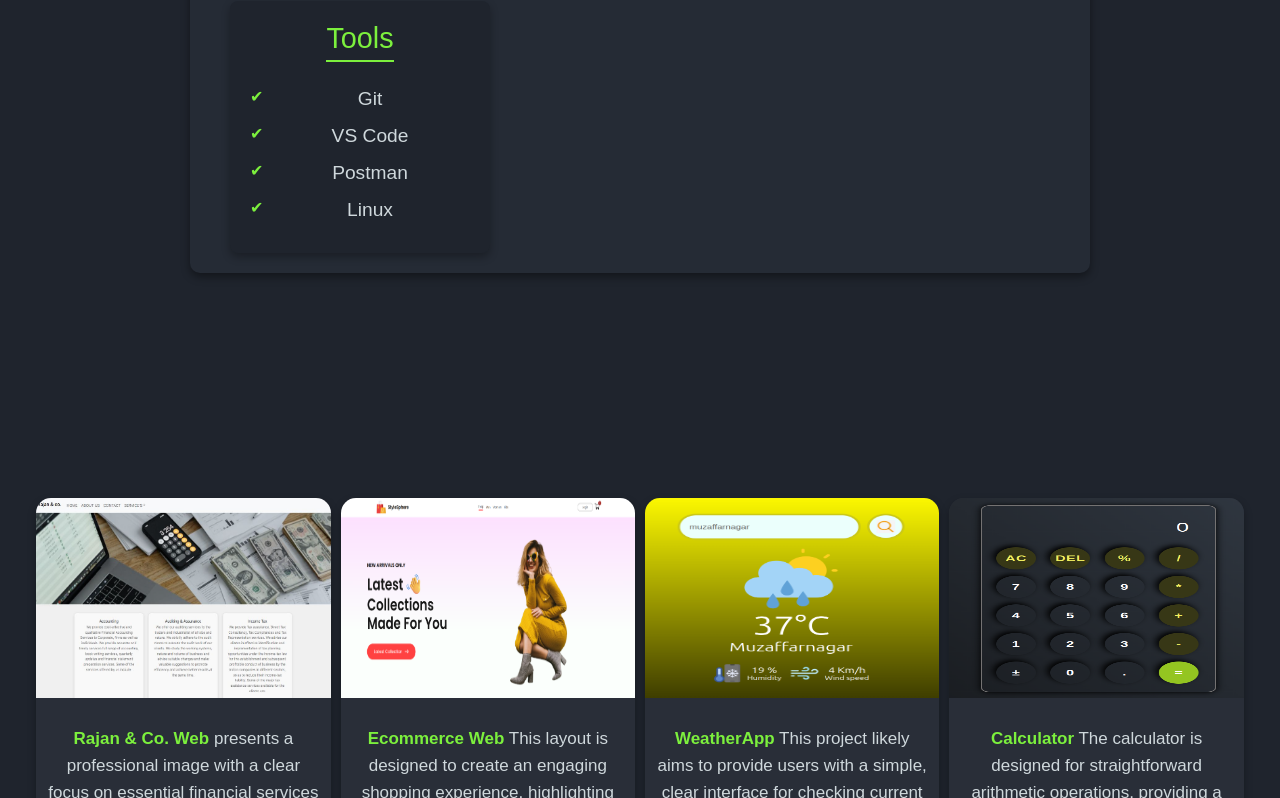
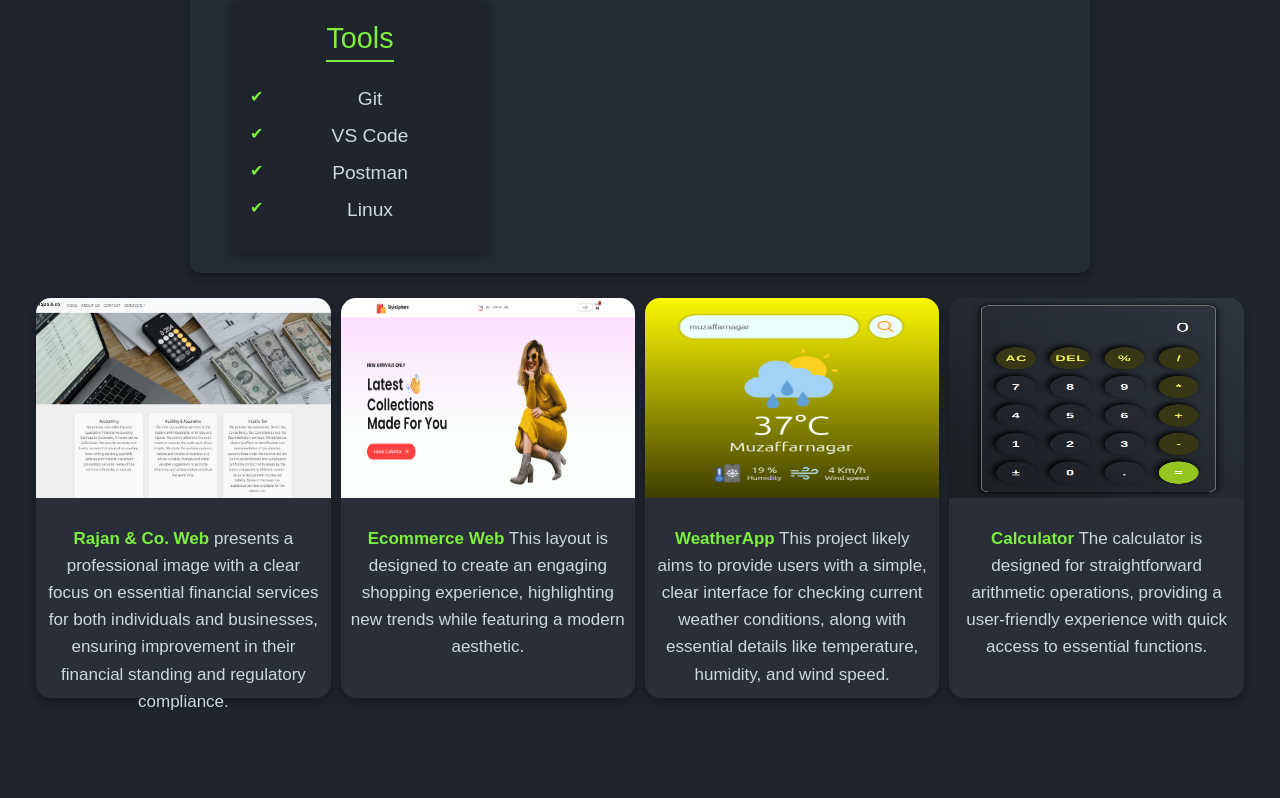
Before and after one commit to YugalKishore14/My-Portfolio, a React (Vite) app: page / in a window 1280 px wide. Shown: the part 2144-2942 px from the top of the page. Built offline with nearby package versions, Linux system fonts and the light colour scheme.

Commit message:
responsive css

```diff
--- a/src/pages/Projects.css
+++ b/src/pages/Projects.css
@@ -1,5 +1,5 @@
 .mainBox {
-    height: 100vh;
+    height: auto;
     display: flex;
     justify-content: center;
     align-items: center;
@@ -46,3 +46,17 @@ p span {
     color: #7cf03d;
     font-weight: bold;
 }
+
+
+
+@media (max-width: 768px) {
+    .mainBox {
+        display: block;
+        padding: 20px;
+    }
+
+    .forBox {
+        margin-top: 15%;
+        height: 60vh;
+    }
+}
```
